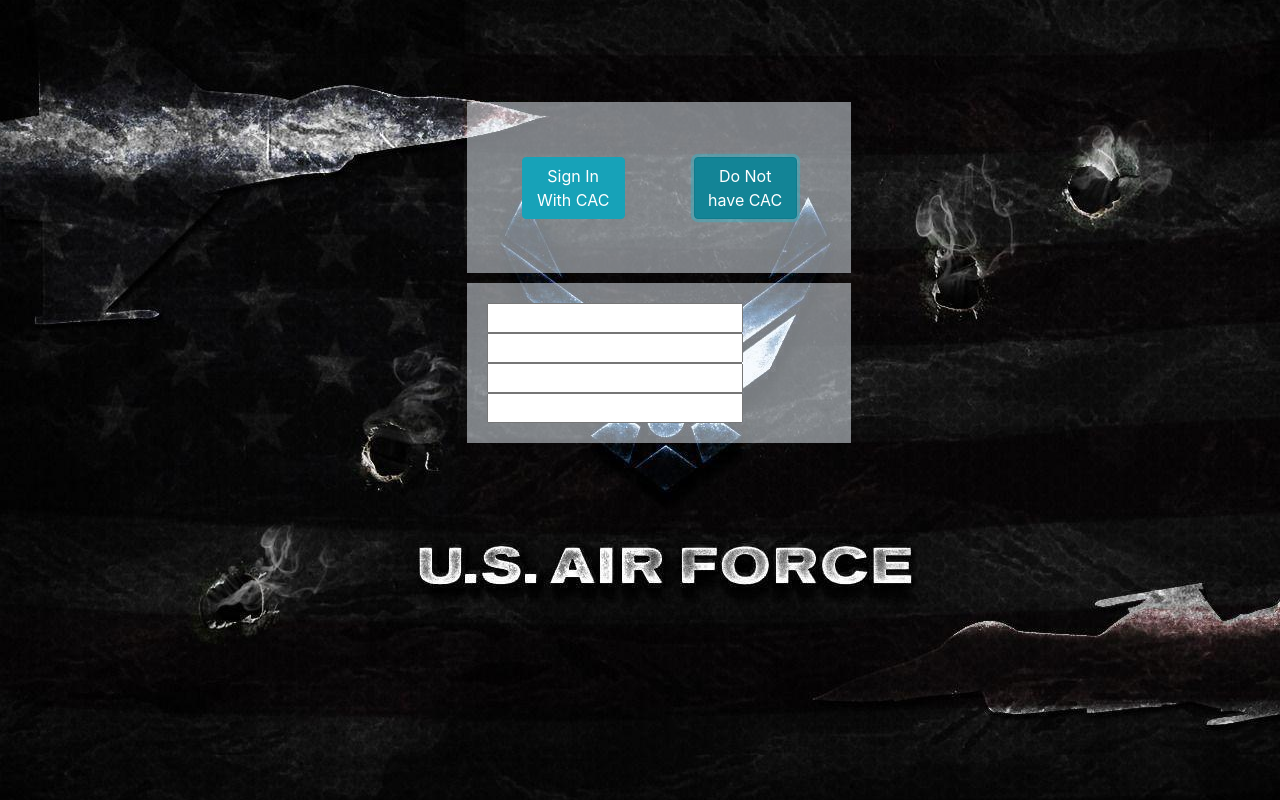
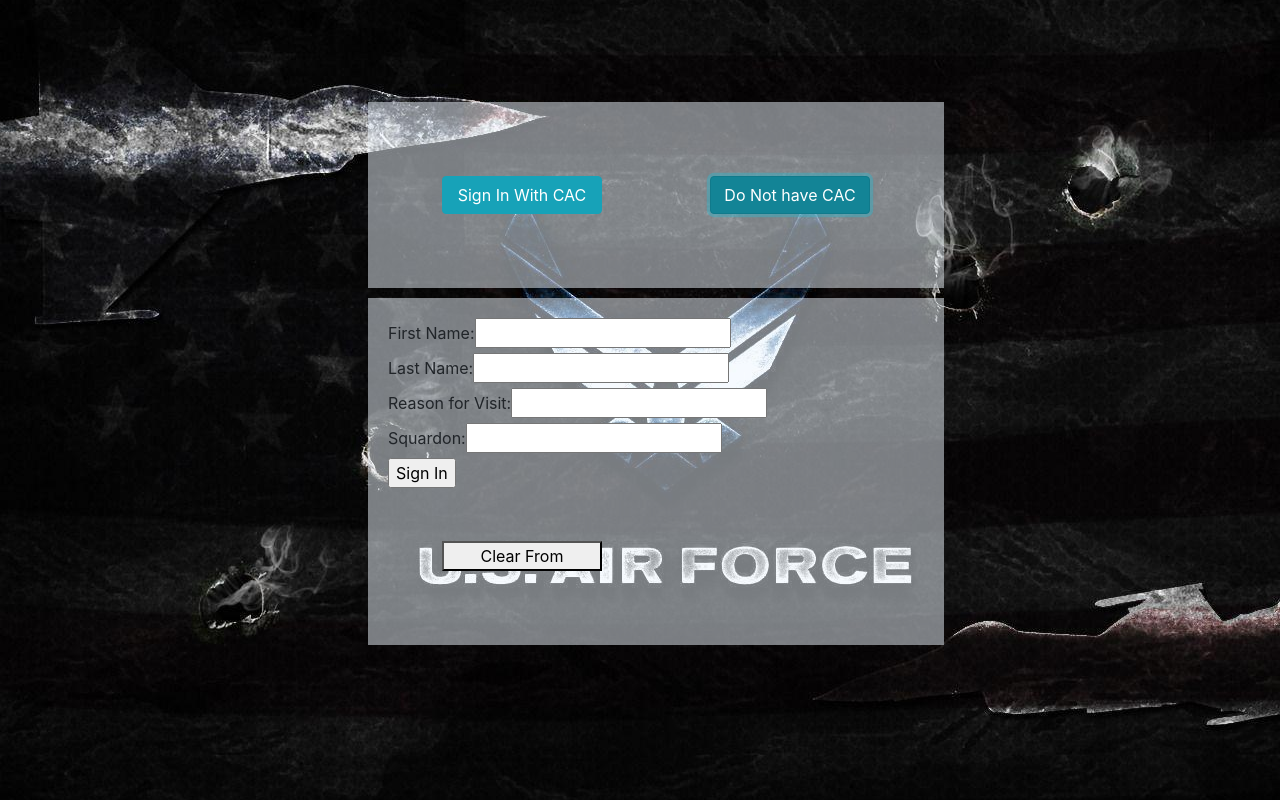
Before and after one commit to Kamren1027/kiosk, a React (Create React App) app: page / in a window 1280 px wide. Both pictures are taken after a click on the button "Do Not have CAC". Built offline with nearby package versions, Linux system fonts and the light colour scheme.

Commit message:
started form

```diff
--- a/src/App.css
+++ b/src/App.css
@@ -7,24 +7,13 @@
 .inputMenu-div{
   background-color: rgba(240, 248, 255, 0.5);
   float: left;
-  margin-left: 36.5%;
+  margin-left: 28.75%;
   margin-bottom :10px;
   padding: 20px;
   height: 35%;
-  width: 30%;
+  width: 45%;
   min-width: 300px;
   min-height: 125px;
-}
-
-.form
-{
-  float: left;
-  background-color: rgba(240, 248, 255, 0.5);
-  margin-left: 36.5%;
-  margin-bottom: 10%;
-  padding: 20px;
-  height: 450px;
-  width: 30%;
 }
 
 .formCAC
--- a/src/App.js
+++ b/src/App.js
@@ -8,7 +8,7 @@
     this.state = {
       formState: "1",
       firstName: "",
-      lastTime: "",
+      lastName: "",
       reason: "",
       squadron: "",
       signIn: "",
@@ -38,20 +38,34 @@
       case "firstName":
           this.setState({firstName: event.target.value});
           break;
-      case "lastname":
-          this.setState({firstName: event.target.value});
+      case "lastName":
+          this.setState({lastName: event.target.value});
           break;
       case "reason":
-          this.setState({firstName: event.target.value});
+          this.setState({reason: event.target.value});
           break;
       case "squadron":
-          this.setState({firstName: event.target.value});
+          this.setState({squadron: event.target.value});
+          break;
+      default:
           break;
     }
   }
 
-  handleSubmit = () =>{
+  handleSubmit = (event) =>{
+    alert(this.state);
+  }
 
+  clearFrom = (event) =>{
+    this.setState({
+        formState: "2",
+        firstName: "",
+        lastName: "",
+        reason: "",
+        squadron: "",
+        signIn: "",
+        wait: ""
+    })
   }
 
   render() {
@@ -70,12 +84,18 @@
     } else {
       form =
         <div className = "inputMenu-div">
-          <form>
-            <input type="textbox" id="firstName" value ={this.state.firstName}  onChange={this.handleChange} ></input>
-            <input type="textbox" id="lastName" value ={this.state.lastName} onChange={this.handleChange} ></input>
-            <input type="textbox" id="reason" value ={this.state.reason} onChange={this.handleChange} ></input>
-            <input type="textbox" id="squadron" value ={this.state.squadron} onChange={this.handleChange} ></input>
+          <form onSubmit={this.handleSubmit}>
+            <label>First Name: </label>
+            <input type="textbox" id="firstName" value ={this.state.firstName}  onChange={this.handleChange} ></input><br />
+            <label>Last Name: </label>
+            <input type="textbox" id="lastName" value ={this.state.lastName} onChange={this.handleChange} ></input><br />
+            <label>Reason for Visit: </label>
+            <input type="textbox" id="reason" value ={this.state.reason} onChange={this.handleChange} ></input><br />
+            <label>Squardon: </label>
+            <input type="textbox" id="squadron" value ={this.state.squadron} onChange={this.handleChange} ></input><br />
+            <input type="submit" value="Sign In"/>
           </form>
+          <button onClick={this.clearFrom}>Clear From</button>
         </div>;
     }
 
```
Also changed, not shown: src/api/customerApi.js (added).
